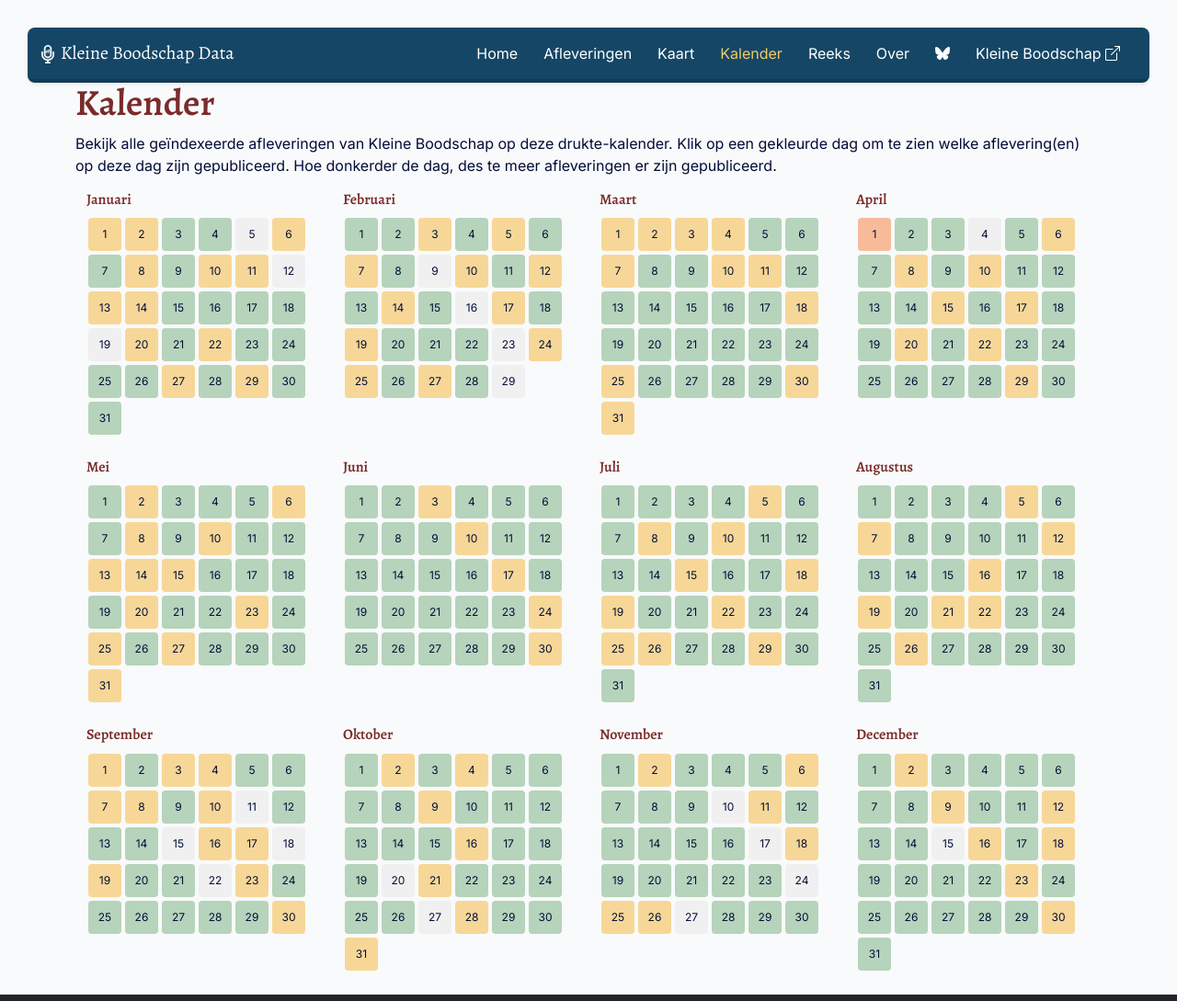
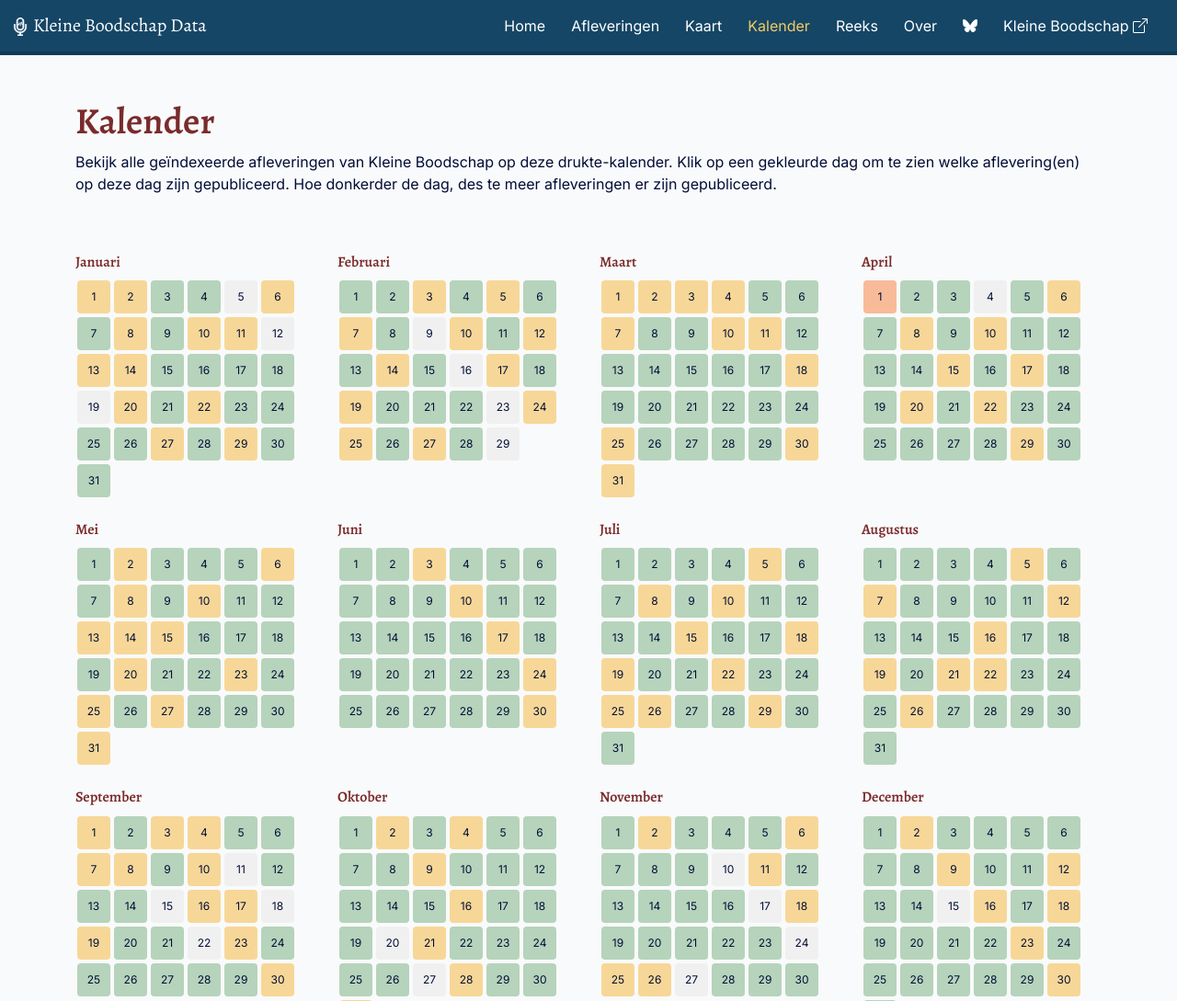
Before and after one commit to SjorsHartwijk/kleineboodschap, a website: page kalender.html in a window 1280 px wide. Shown: the top 1089 px of the page at 92% size. Drawn offline with nearby package versions, Linux system fonts and the light colour scheme.

Commit message:
betere uitlijning mobiele navigatie

```diff
--- a/assets/css/style.scss
+++ b/assets/css/style.scss
@@ -68,12 +68,6 @@ nav.navbar {
                 }
             }
         }
-    }
-}
-.navbar-top{
-    margin: 8px 8px 0 8px;
-    @media (min-width: 992px) {
-        margin: 30px 30px 0 30px;
     }
 }
 .navbar-bottom {
--- a/kalender.html
+++ b/kalender.html
@@ -25,9 +25,9 @@
     <link rel="stylesheet" href="assets/css/style.css">
     <link rel="stylesheet" href="https://cdn.jsdelivr.net/npm/bootstrap-icons@1.13.1/font/bootstrap-icons.min.css">
 </head>
-<body class="pt-3" id="kalender">
+<body id="kalender">
 <!-- Navigation-->
-            <nav class="navbar navbar-top navbar-expand-lg navbar-dark bg-theme fixed-top rounded-3 shadow-sm">
+    <nav class="navbar navbar-top navbar-expand-lg navbar-dark bg-theme">
         <div class="container-fluid">
             <a class="navbar-brand" href="/"><img src="assets/images/logo2.png" alt="Logo Kleine Boodschap Data"> <span
                     class="d-none d-md-inline-block ">Kleine Boodschap Data</span><span
@@ -51,19 +51,28 @@
             </div>
         </div>
     </nav>
-<div class="container mt-4 pt-5">
+	<div class="container mt-2 mt-lg-5 mb-3 mb-lg-5">
+  		<div class="row">
+    		<div class="col-12">
       			<h1>Kalender</h1>
       			<p>Bekijk alle geïndexeerde afleveringen van Kleine Boodschap op deze drukte-kalender. Klik op een gekleurde dag om te zien welke aflevering(en) op deze dag zijn gepubliceerd. Hoe donkerder de dag, des te meer afleveringen er zijn gepubliceerd.</p>
+    		</div>
+  		</div>
+	</div>
 	<div class="container">
     	<div class="row" id="calendar-grid"></div>
 	</div>
-
 	<!-- Tooltip modal -->
   	<div class="modal fade" id="dayModal" tabindex="-1" aria-hidden="true">
   		<div class="modal-dialog modal-sm">
   	    	<div class="modal-content">
-        <div class="modal-header"><h5 class="modal-title">Afleveringen</h5><button class="btn-close" data-bs-dismiss="modal"></button></div>
-        <div class="modal-body" id="dayModalBody"></div>
+  	    		<div class="modal-header">
+					<h5 class="modal-title">Afleveringen</h5>
+					<button class="btn-close" data-bs-dismiss="modal"></button>
+				</div>
+  	      		<div class="modal-body" id="dayModalBody">
+
+				</div>
   	    	</div>
   	  	</div>
   	</div>
```
Also changed, not shown: afleveringen.html (+4 -4 lines), index.html (+3 -3 lines), kaart.html (+1 -1 lines), reeks.html (+3 -3 lines), assets/css/style.css, 1 other file. Lines whose indentation alone changed are shown as unchanged.
